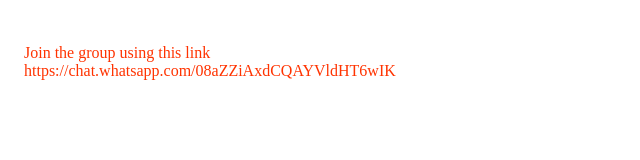
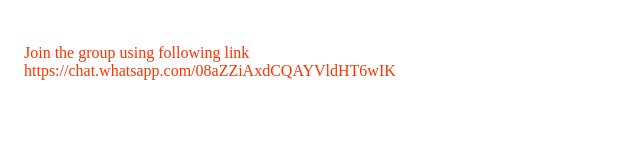
Before and after one commit to raghsgit/wg, a plain HTML site: page index.html in a window 1280 px wide. Shown: the full height of the page, 0-640 px from the left. Drawn offline with Linux system fonts and the light colour scheme.

Commit message:
Update index.html

```diff
--- a/index.html
+++ b/index.html
@@ -1,2 +1,2 @@
 <a style="text-size:2em;text-decoration:none;color:#f30"href="https://chat.whatsapp.com/08aZZiAxdCQAYVldHT6wIK"><br/><br/>
-  &nbsp;&nbsp;&nbsp;&nbsp;Join the group using this link<br/>&nbsp;&nbsp;&nbsp;&nbsp;https://chat.whatsapp.com/08aZZiAxdCQAYVldHT6wIK</a>
+  &nbsp;&nbsp;&nbsp;&nbsp;Join the group using following link<br/>&nbsp;&nbsp;&nbsp;&nbsp;https://chat.whatsapp.com/08aZZiAxdCQAYVldHT6wIK</a>
```
